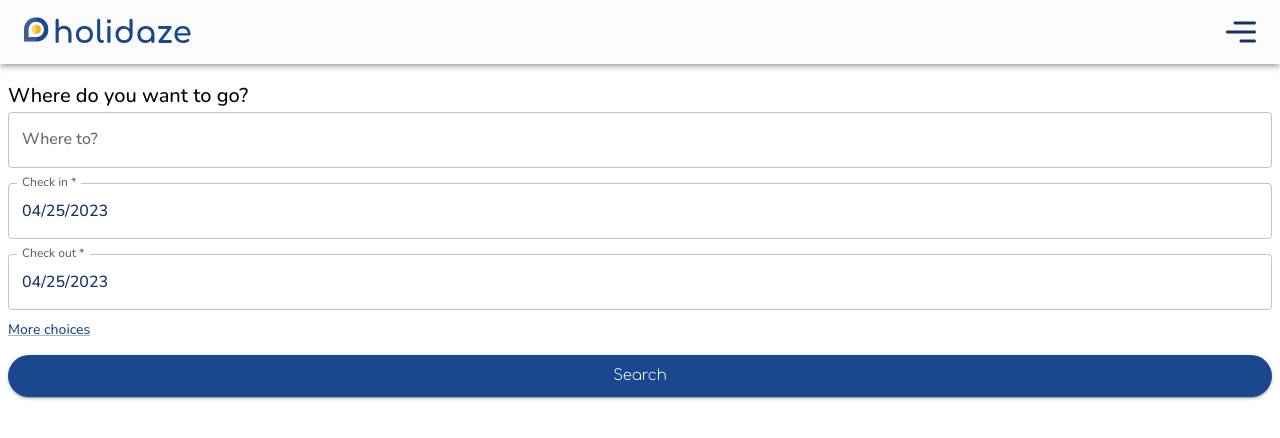
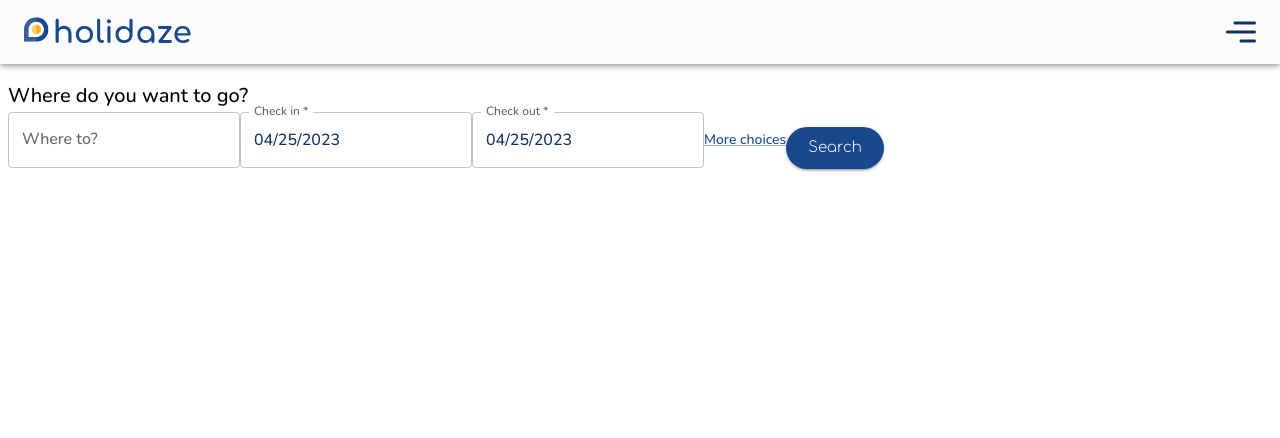
Before and after one commit to SiriHoyas/Holidaze, a React (Vite) app: page / in a window 1280 px wide. Shown: the top 438 px of the page. Built offline with nearby package versions, Linux system fonts and the light colour scheme.

Commit message:
works on date picker component

```diff
--- a/package.json
+++ b/package.json
@@ -17,6 +17,7 @@
     "@mui/styled-engine-sc": "^5.12.0",
     "@mui/x-date-pickers": "^6.2.1",
     "dayjs": "^1.11.7",
+    "framer-motion": "^10.12.4",
     "react": "^18.2.0",
     "react-dom": "^18.2.0",
     "react-router-dom": "^6.10.0",
--- a/src/components/DatePicker/index.jsx
+++ b/src/components/DatePicker/index.jsx
@@ -16,8 +16,8 @@ function DateRangePicker() {
 
   return (
     <LocalizationProvider dateAdapter={AdapterDayjs}>
-      <DatePicker value={checkInDate} onChange={(newValue) => setcheckInDate(newValue)} label="Check in *" sx={{ marginBottom: "15px", marginTop: "15px" }} />
-      <DatePicker value={checkOutDate} onChange={(newValue) => setcheckOutDate(newValue)} label="Check out *" />
+      <DatePicker disablePast={true} value={checkInDate} onChange={(newValue) => setcheckInDate(newValue)} label="Check in *" />
+      <DatePicker disablePast={true} value={checkOutDate} onChange={(newValue) => setcheckOutDate(newValue)} label="Check out *" />
     </LocalizationProvider>
   );
 }
--- a/src/components/Search/index.jsx
+++ b/src/components/Search/index.jsx
@@ -17,6 +17,7 @@ function Search() {
   return (
     <Grid container direction="column" sx={{ mt: "5rem" }}>
       <Typography variant="h6">Where do you want to go?</Typography>
+      <Grid item>
         <TextField
           id="outlined-basic"
           label="Where to?"
@@ -32,6 +33,7 @@ function Search() {
         {showMoreChoices && <MoreChoices />}
         <Button label="Search" size={"large"} sx={{ marginTop: "15px" }} />
       </Grid>
+    </Grid>
   );
 }
 
--- a/src/components/ui/Button/index.jsx
+++ b/src/components/ui/Button/index.jsx
@@ -1,9 +1,10 @@
 import { Link } from "react-router-dom";
 import { Button as MuiButton } from "@mui/material";
+import { motion } from "framer-motion";
 import { styled } from "@mui/system";
 
 const ShapedButton = styled(MuiButton)(({ squared }) => ({
-  width: "100%",
+  // width: "100%",
   borderRadius: squared ? "6px" : "30px",
 }));
 
--- a/src/components/ui/icons/ArrowIcon.jsx
+++ b/src/components/ui/icons/ArrowIcon.jsx
@@ -2,7 +2,6 @@ import { SvgIcon } from "@mui/material";
 
 function ArrowIcon() {
   return (
-    <SvgIcon>
     <svg width="16" height="16" viewBox="0 0 16 16" fill="none" xmlns="http://www.w3.org/2000/svg">
       <g clip-path="url(#clip0_154_1396)">
         <path d="M12.4617 9.22949H12.0266C9.82483 9.22949 3.89396 9.23241 1.69215 9.22949C0.956269 9.22949 0.515323 8.59581 0.781059 7.93585C0.927067 7.57375 1.23953 7.38102 1.70383 7.38102C3.89688 7.3781 9.81315 7.38102 12.0062 7.38102H12.4559C12.342 7.25253 12.2749 7.17077 12.1989 7.09776C11.5857 6.49037 10.9725 5.88881 10.3592 5.27849C10.0906 5.00984 9.98252 4.68862 10.0876 4.31192C10.184 3.95566 10.4205 3.74248 10.7739 3.66364C11.1126 3.58772 11.4192 3.68116 11.6616 3.92354C12.8998 5.15585 14.1321 6.38816 15.3615 7.62631C15.7586 8.0293 15.7528 8.58997 15.3527 8.99587C14.1321 10.2282 12.9056 11.4547 11.6733 12.6753C11.2703 13.0724 10.66 13.0695 10.3008 12.6957C9.94164 12.322 9.965 11.735 10.3709 11.3262C10.9725 10.7217 11.5828 10.1289 12.1873 9.53027C12.2661 9.4485 12.3362 9.36674 12.4617 9.22949Z" fill="#113264" />
@@ -13,7 +12,6 @@ function ArrowIcon() {
         </clipPath>
       </defs>
     </svg>
-    </SvgIcon>
   );
 }
 
```
Also changed, not shown: 1 other file (tests, documents, lock files or other folders). Lines whose indentation alone changed are shown as unchanged.
